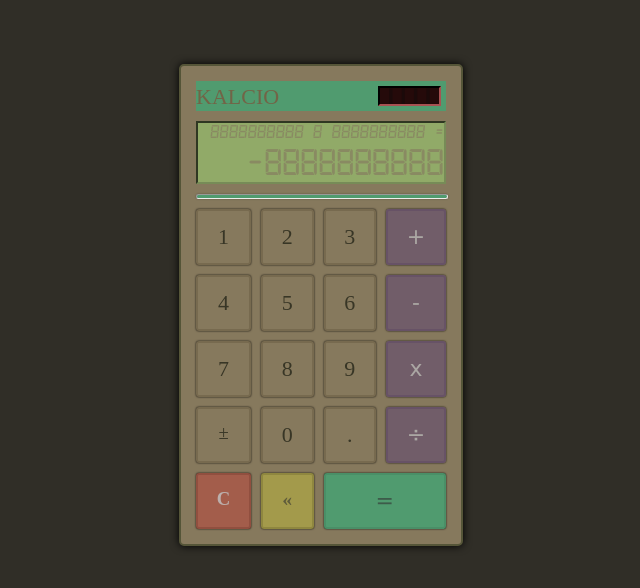
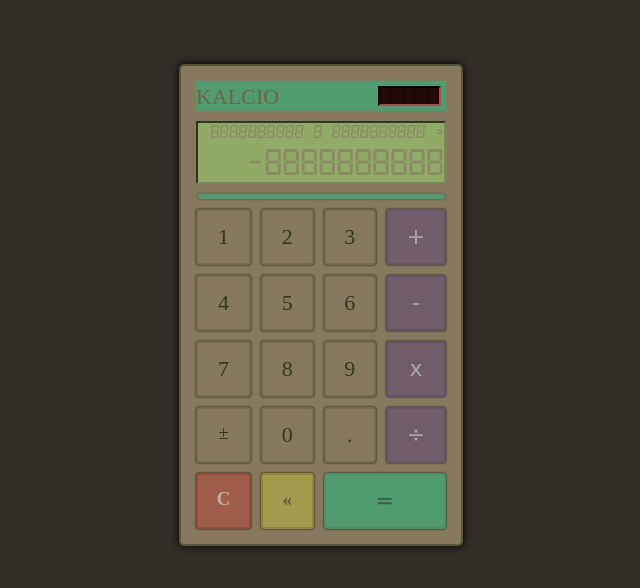
Before and after one commit to Y0ss-Please/javascript_calculator, a plain HTML site: page index.html in a window 1280 px wide. Shown: the whole page, without its empty margins (319-959 px from the left). Drawn offline with Linux system fonts and the light colour scheme.

Commit message:
changed calc-hr to work better with Brave and Edge

```diff
--- a/style.css
+++ b/style.css
@@ -97,11 +97,12 @@ html {
 .calc-hr {
     margin: 0 auto;
     height: 3px;
-    width: 100%;
+    width: 98%;
     border-radius: 5px;
+    border: 1px solid rgb(80, 155, 111);
     color: rgb(80, 155, 111);
     background-color: rgb(80, 155, 111);
-    box-shadow: 0 0 2px rgba(0, 0, 0, 0.356);
+    box-shadow: 0 0 3px rgba(0, 0, 0, 0.356);
     grid-row: 3;
     grid-column: 1 / end;
 
```
